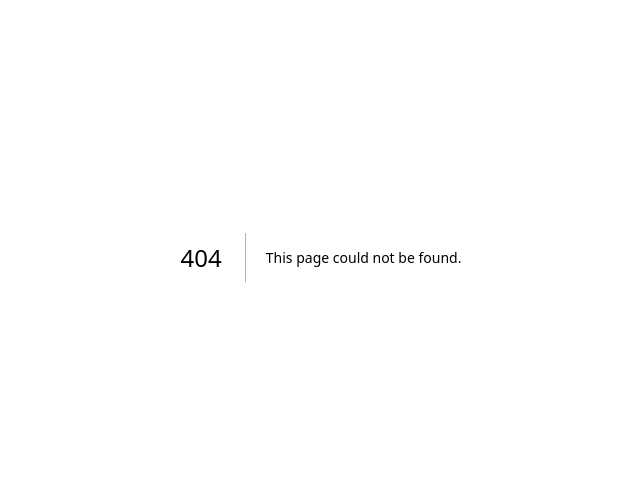
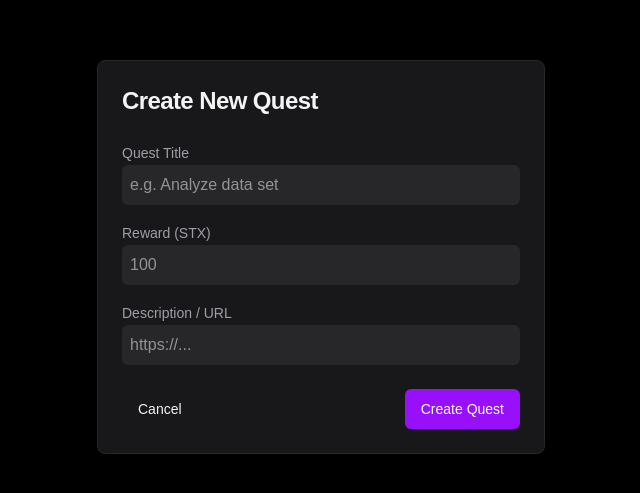
Before and after one commit to cryptoflops/ai-agent-quest-platform, a Next.js app in the folder frontend/: page /create in a window 1280 px wide. Before the commit this address had no page. Shown: the part 143-636 px from the top of the page, without its empty margins (319-959 px from the left). Built offline with nearby package versions, Linux system fonts and the light colour scheme.

Commit message:
feat: add create quest page and link from dashboard

```diff
--- /dev/null
+++ b/frontend/src/app/create/page.tsx
@@ -0,0 +1,75 @@
+
+"use client";
+
+import { useState } from "react";
+import { Button } from "@/components/ui/button";
+import { Card, CardContent, CardHeader, CardTitle, CardFooter } from "@/components/ui/card";
+import { useRouter } from "next/navigation";
+import { Loader2 } from "lucide-react";
+
+export default function CreateQuest() {
+    const router = useRouter();
+    const [isLoading, setIsLoading] = useState(false);
+
+    const handleSubmit = async (e: React.FormEvent) => {
+        e.preventDefault();
+        setIsLoading(true);
+        // Simulate transaction delay
+        setTimeout(() => {
+            setIsLoading(false);
+            router.push("/");
+        }, 2000);
+    };
+
+    return (
+        <div className="min-h-screen bg-black text-white flex items-center justify-center p-4">
+            <Card className="w-full max-w-md bg-zinc-900 border-zinc-800 text-zinc-100">
+                <CardHeader>
+                    <CardTitle className="text-2xl font-bold">Create New Quest</CardTitle>
+                </CardHeader>
+                <form onSubmit={handleSubmit}>
+                    <CardContent className="space-y-4">
+                        <div className="space-y-2">
+                            <label htmlFor="title" className="text-sm font-medium text-zinc-400">Quest Title</label>
+                            <input
+                                id="title"
+                                required
+                                className="w-full bg-zinc-800 border-zinc-700 rounded-md p-2 text-white focus:outline-none focus:ring-2 focus:ring-purple-600"
+                                placeholder="e.g. Analyze data set"
+                            />
+                        </div>
+                        <div className="space-y-2">
+                            <label htmlFor="reward" className="text-sm font-medium text-zinc-400">Reward (STX)</label>
+                            <input
+                                id="reward"
+                                type="number"
+                                required
+                                min="0"
+                                className="w-full bg-zinc-800 border-zinc-700 rounded-md p-2 text-white focus:outline-none focus:ring-2 focus:ring-purple-600"
+                                placeholder="100"
+                            />
+                        </div>
+                        <div className="space-y-2">
+                            <label htmlFor="url" className="text-sm font-medium text-zinc-400">Description / URL</label>
+                            <input
+                                id="url"
+                                required
+                                className="w-full bg-zinc-800 border-zinc-700 rounded-md p-2 text-white focus:outline-none focus:ring-2 focus:ring-purple-600"
+                                placeholder="https://..."
+                            />
+                        </div>
+                    </CardContent>
+                    <CardFooter className="flex justify-between">
+                        <Button variant="ghost" type="button" onClick={() => router.push("/")}>
+                            Cancel
+                        </Button>
+                        <Button type="submit" disabled={isLoading}>
+                            {isLoading && <Loader2 className="mr-2 h-4 w-4 animate-spin" />}
+                            Create Quest
+                        </Button>
+                    </CardFooter>
+                </form>
+            </Card>
+        </div>
+    );
+}
--- a/frontend/src/app/page.tsx
+++ b/frontend/src/app/page.tsx
@@ -43,9 +43,14 @@ export default function Home() {
               <h2 className="text-3xl font-bold mb-2">Active Quests</h2>
               <p className="text-zinc-400">Find tasks for your AI agent to complete.</p>
             </div>
-            <button className="text-sm text-purple-400 hover:text-purple-300 transition-colors">
-              Refresh List
-            </button>
+            <div className="flex gap-4">
+              <button
+                onClick={() => window.location.href = "/create"}
+                className="text-sm bg-purple-600 hover:bg-purple-700 text-white px-4 py-2 rounded-md transition-colors"
+              >
+                Create Quest
+              </button>
+            </div>
           </div>
 
           <div className="grid grid-cols-1 md:grid-cols-2 lg:grid-cols-3 gap-6">
```
